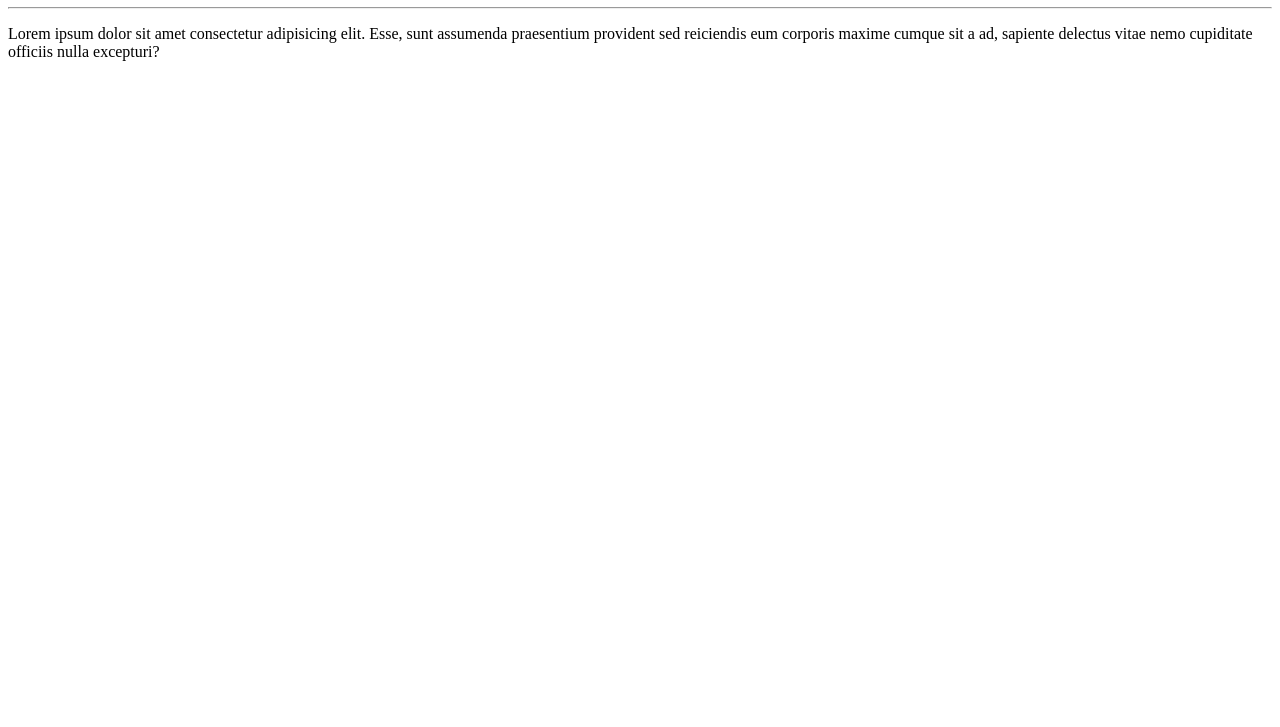
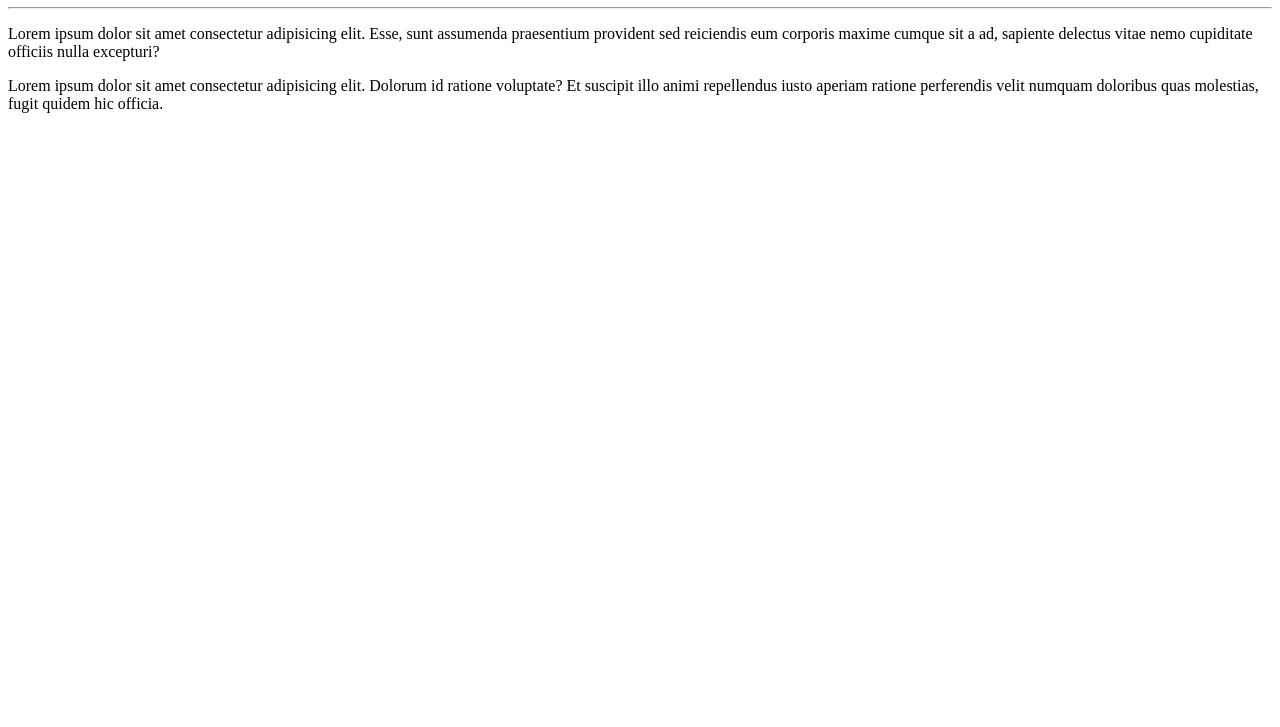
Before and after one commit to RicardoMadureira/Ola-Mundo, a plain HTML site: page site-exemplo/index.html in a window 1280 px wide. Shown: the part 73-800 px from the top of the page. Drawn offline with Linux system fonts and the light colour scheme.

Commit message:
novo lorem

```diff
--- a/site-exemplo/index.html
+++ b/site-exemplo/index.html
@@ -9,5 +9,6 @@
     <h1>Olá, Mundo!</h1>
     <hr>
     <p>Lorem ipsum dolor sit amet consectetur adipisicing elit. Esse, sunt assumenda praesentium provident sed reiciendis eum corporis maxime cumque sit a ad, sapiente delectus vitae nemo cupiditate officiis nulla excepturi?</p>
+    <p>Lorem ipsum dolor sit amet consectetur adipisicing elit. Dolorum id ratione voluptate? Et suscipit illo animi repellendus iusto aperiam ratione perferendis velit numquam doloribus quas molestias, fugit quidem hic officia.</p>
 </body>
 </html>
```
